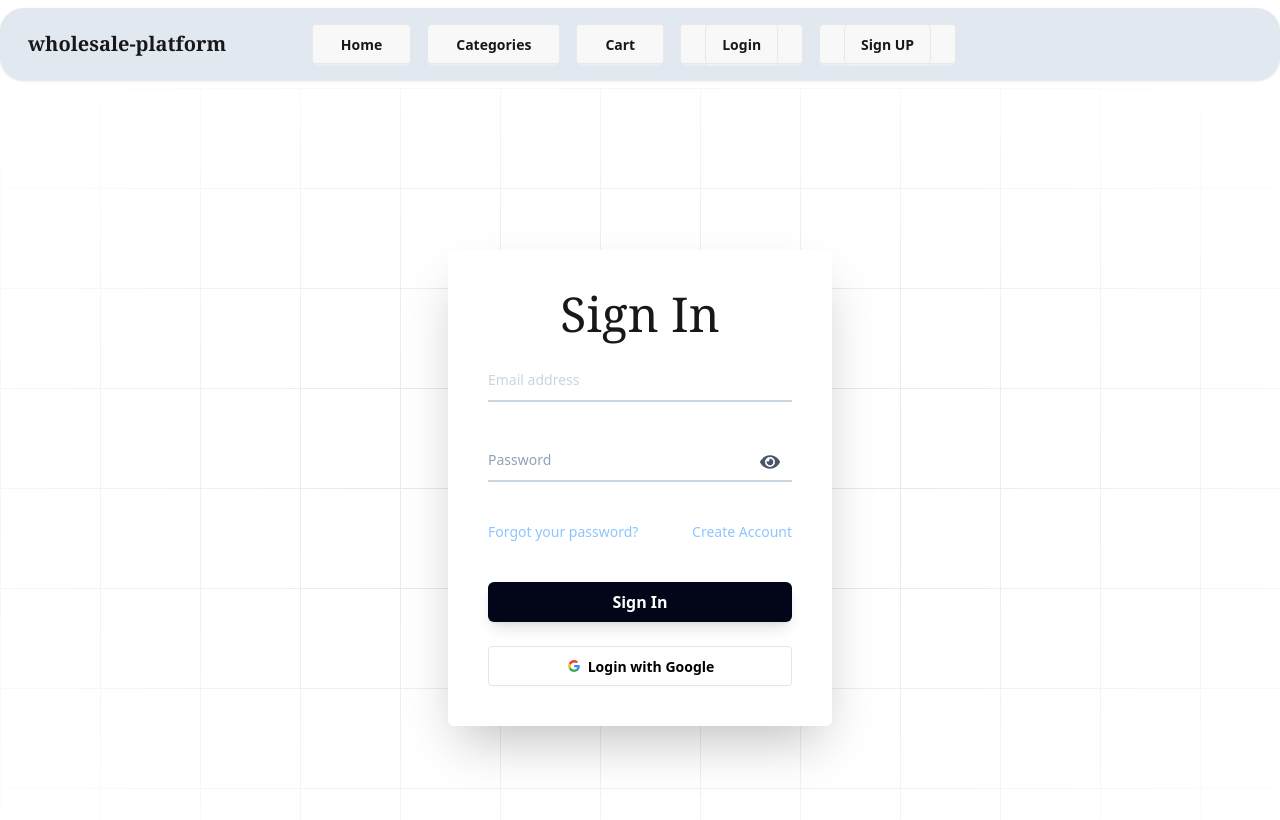
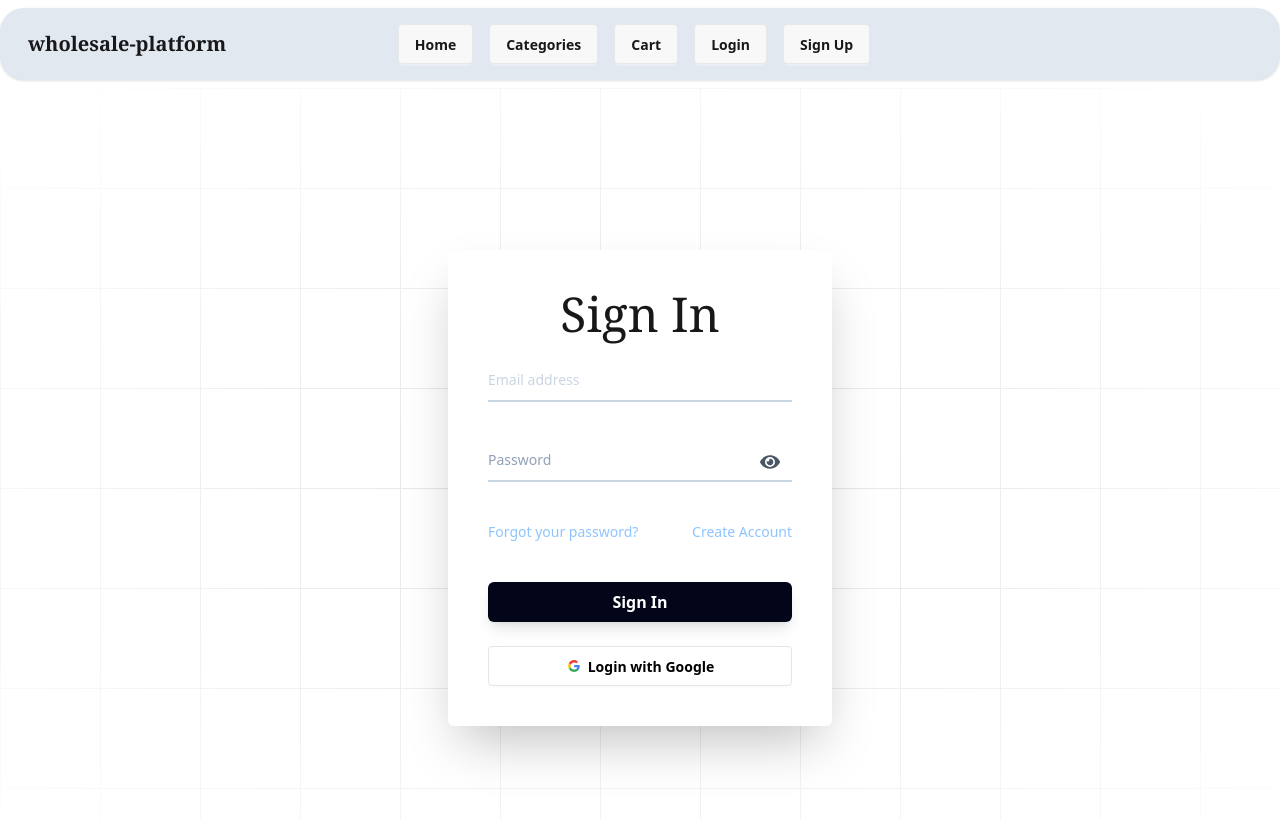
Before and after one commit to plabon2024/PixelCart, a React (Vite) app: page /login in a window 1280 px wide. Shown: the top 820 px of the page. Built offline with nearby package versions, Linux system fonts and the light colour scheme; no server answers.

Commit message:
update navbar and footer

```diff
--- a/src/Layout/MainLayout.jsx
+++ b/src/Layout/MainLayout.jsx
@@ -3,6 +3,7 @@ import Header from "../components/Header";
 import { Outlet } from "react-router";
 import AuthContext from "../contexts/AuthContext";
 import useAuth from "../hooks/useAuth";
+import Footer from "../components/Footer";
 
 const MainLayout = () => {
   const { loading } = useAuth();
@@ -18,6 +19,7 @@ const MainLayout = () => {
           <Outlet></Outlet>
         </>
       )}
+      <Footer></Footer>
     </>
   );
 };
--- a/src/components/Header.jsx
+++ b/src/components/Header.jsx
@@ -31,41 +31,57 @@ const Header = () => {
               tabIndex={0}
               className="menu menu-md dropdown-content  bg-base-100 rounded-box  mt-3 w-52 p-2 shadow"
             >
-              <li className="btn mx-2">
-                <Link to={"/"}>Home</Link>
+             <li>
+  <NavLink className="btn mx-2" to={"/"}>
+    Home
+  </NavLink>
 </li>
-              <li className="btn mx-2">
-                <Link to={"/categories"}>Categories</Link>
+
+<li>
+  <NavLink className="btn mx-2" to={"/categories"}>
+    Categories
+  </NavLink>
 </li>
+
 {!user ? (
   <>
-                  <li className="btn mx-2">
-                    <Link className="btn mx-2" to={"/login"}>
+    <li>
+      <NavLink className="btn mx-2" to={"/login"}>
         Login
-                    </Link>
+      </NavLink>
     </li>
-                  <li className="btn mx-2">
-                    <Link className="btn mx-2" to={"/signup"}>
-                      Sign UP
-                    </Link>
+    <li>
+      <NavLink className="btn mx-2" to={"/signup"}>
+        Sign Up
+      </NavLink>
     </li>
   </>
 ) : (
   <>
-                  <li className="btn mx-2">
-                    <Link to={"/allproduct"}>All product</Link>
+    <li>
+      <NavLink className="btn mx-2" to={"/allproduct"}>
+        All Product
+      </NavLink>
     </li>
-                  <li className="btn mx-2">
-                    <Link to={"/addproduct"}>Add Product</Link>
+    <li>
+      <NavLink className="btn mx-2" to={"/addproduct"}>
+        Add Product
+      </NavLink>
     </li>
-                  <li className="btn mx-2">
-                    <Link to={"/myproduct"}>My product</Link>
+    <li>
+      <NavLink className="btn mx-2" to={"/myproduct"}>
+        My Product
+      </NavLink>
     </li>
   </>
 )}
-              <li className="btn mx-2">
-                <Link to={"/cart"}>Cart</Link>
+
+<li>
+  <NavLink className="btn mx-2" to={"/cart"}>
+    Cart
+  </NavLink>
 </li>
+
             </ul>
           </div>
           <a className="font-bold font-serif pl-5 text-xl">
@@ -74,41 +90,57 @@ const Header = () => {
         </div>
         <div className="navbar-center hidden lg:flex ">
           <ul className="menu menu-horizontal px-1">
-            <li className="btn mx-2">
-              <Link to={"/"}>Home</Link>
+          <li>
+  <NavLink className="btn mx-2" to={"/"}>
+    Home
+  </NavLink>
 </li>
-            <li className="btn mx-2">
-              <NavLink to={"/categories"}>Categories</NavLink>
-            </li>{" "}
-            <li className="btn mx-2">
-              <Link to={"/cart"}>Cart</Link>
+
+<li>
+  <NavLink className="btn mx-2" to={"/categories"}>
+    Categories
+  </NavLink>
 </li>
+
+<li>
+  <NavLink className="btn mx-2" to={"/cart"}>
+    Cart
+  </NavLink>
+</li>
+
 {!user ? (
   <>
-                <li className="btn mx-2">
-                  <Link className="btn mx-2" to={"/login"}>
+    <li>
+      <NavLink className="btn mx-2" to={"/login"}>
         Login
-                  </Link>
+      </NavLink>
     </li>
-                <li className="btn mx-2">
-                  <Link className="btn mx-2" to={"/signup"}>
-                    Sign UP
-                  </Link>
+    <li>
+      <NavLink className="btn mx-2" to={"/signup"}>
+        Sign Up
+      </NavLink>
     </li>
   </>
 ) : (
   <>
-                <li className="btn mx-2">
-                  <Link to={"/allproduct"}>All product</Link>
+    <li>
+      <NavLink className="btn mx-2" to={"/allproduct"}>
+        All Product
+      </NavLink>
     </li>
-                <li className="btn mx-2">
-                  <Link to={"/addproduct"}>Add Product</Link>
+    <li>
+      <NavLink className="btn mx-2" to={"/addproduct"}>
+        Add Product
+      </NavLink>
     </li>
-                <li className="btn mx-2">
-                  <Link to={"/myproduct"}>My product</Link>
+    <li>
+      <NavLink className="btn mx-2" to={"/myproduct"}>
+        My Product
+      </NavLink>
     </li>
   </>
 )}
+
           </ul>
         </div>
         <div className="navbar-end mr-3">
--- a/src/pages/Home/Home.jsx
+++ b/src/pages/Home/Home.jsx
@@ -2,7 +2,7 @@ import React from 'react';
 import Banner from './Banner';
 import ProductCategories from './ProductCategories';
 import Faq from './Faq';
-import Footer from '../../components/Footer';
+
 
 
 const Home = () => {
@@ -11,7 +11,7 @@ const Home = () => {
             <Banner></Banner>
             <ProductCategories></ProductCategories>
             <Faq></Faq>
-            <Footer></Footer>
+
         </div>
     );
 };
--- a/src/pages/MyProduct.jsx
+++ b/src/pages/MyProduct.jsx
@@ -53,7 +53,6 @@ const MyProduct = () => {
                 {product.rating.toFixed(2)}
               </span>
             </div>
-            {/* ,<p className="text-yellow-500">Rating: {product.rating}★</p> */}
             <p className="text-xs text-gray-400">User: {product.useremail}</p>
           </div>
         </div>
```
Lines whose indentation alone changed are shown as unchanged.
